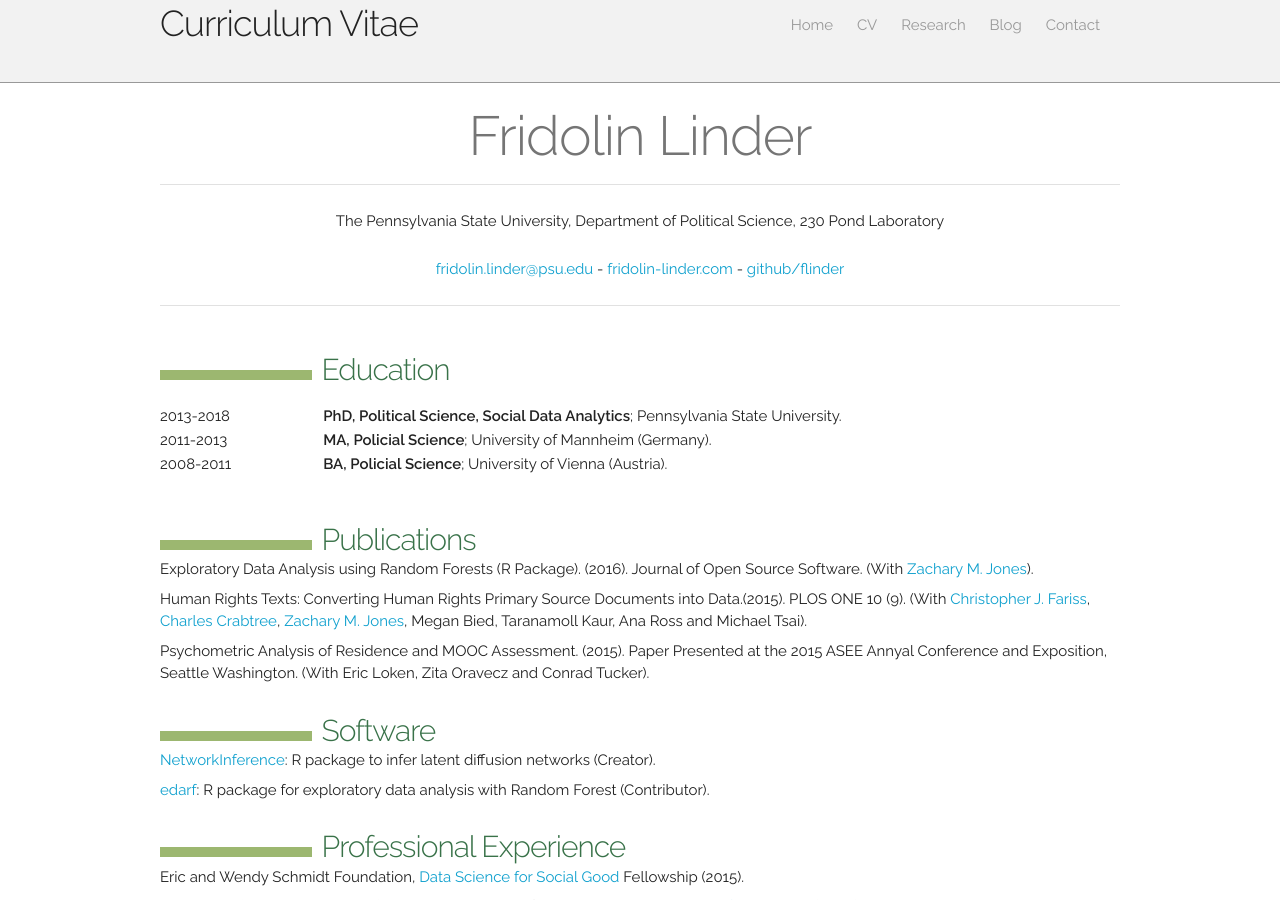
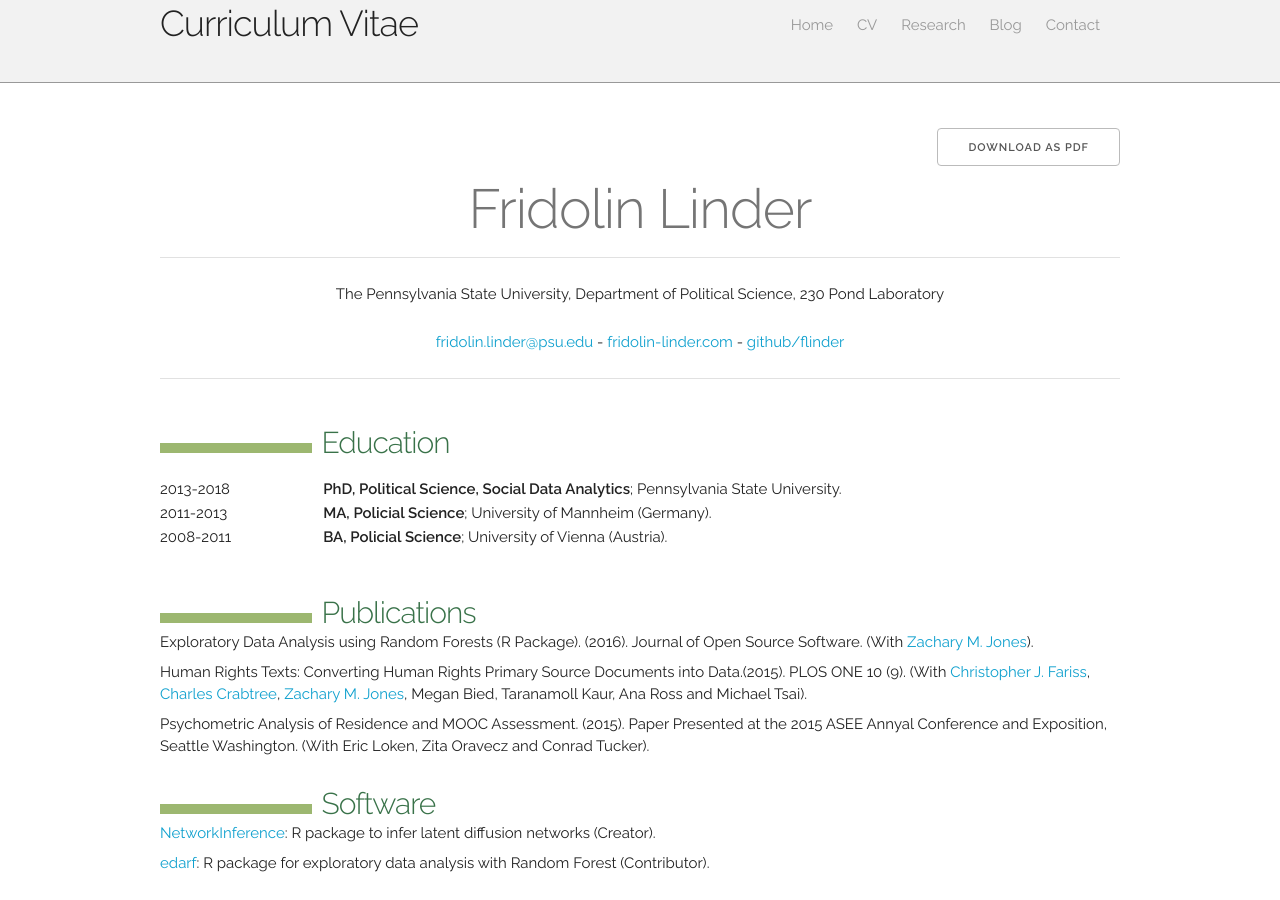
Before and after one commit to flinder/flinder.github.io, a Jekyll site: the page built from cv/index.html, in a window 1280 px wide and 900 px high. Built offline with Jekyll 4.4.1, drawn with Linux system fonts in a browser that asks for light colours.

Commit message:
adds pdf download button to cv

```diff
--- a/cv/head.html
+++ b/cv/head.html
@@ -2,3 +2,7 @@
 layout: default
 title: Curriculum Vitae
 ---
+
+<div class="twelve columns">
+    <a style="float: right; margin-top:2.5rem" align="right" class="button" href="./cv.pdf">Download as pdf</a>
+</div>
--- a/cv/index.html
+++ b/cv/index.html
@@ -2,6 +2,12 @@
 layout: default
 title: Curriculum Vitae
 ---
+
+<div class="twelve columns">
+    <a style="float: right; margin-top:2.5rem" align="right" class="button" href="./cv.pdf">Download as pdf</a>
+</div>
+
+
 <!DOCTYPE html PUBLIC "-//W3C//DTD XHTML 1.0 Transitional//EN" "http://www.w3.org/TR/xhtml1/DTD/xhtml1-transitional.dtd">
 <html xmlns="http://www.w3.org/1999/xhtml">
 <head>
```
Also changed, not shown: other parts of cv/index.html (+1 -6 lines).
